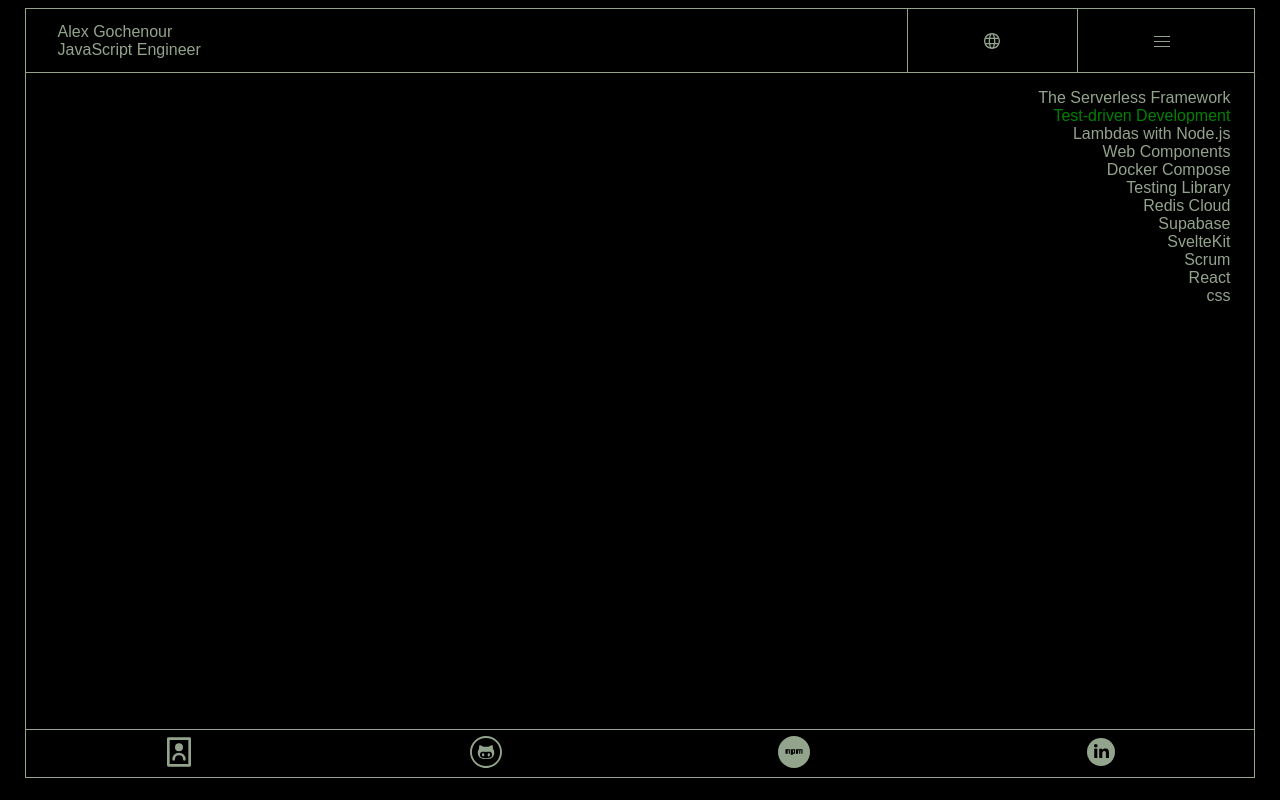
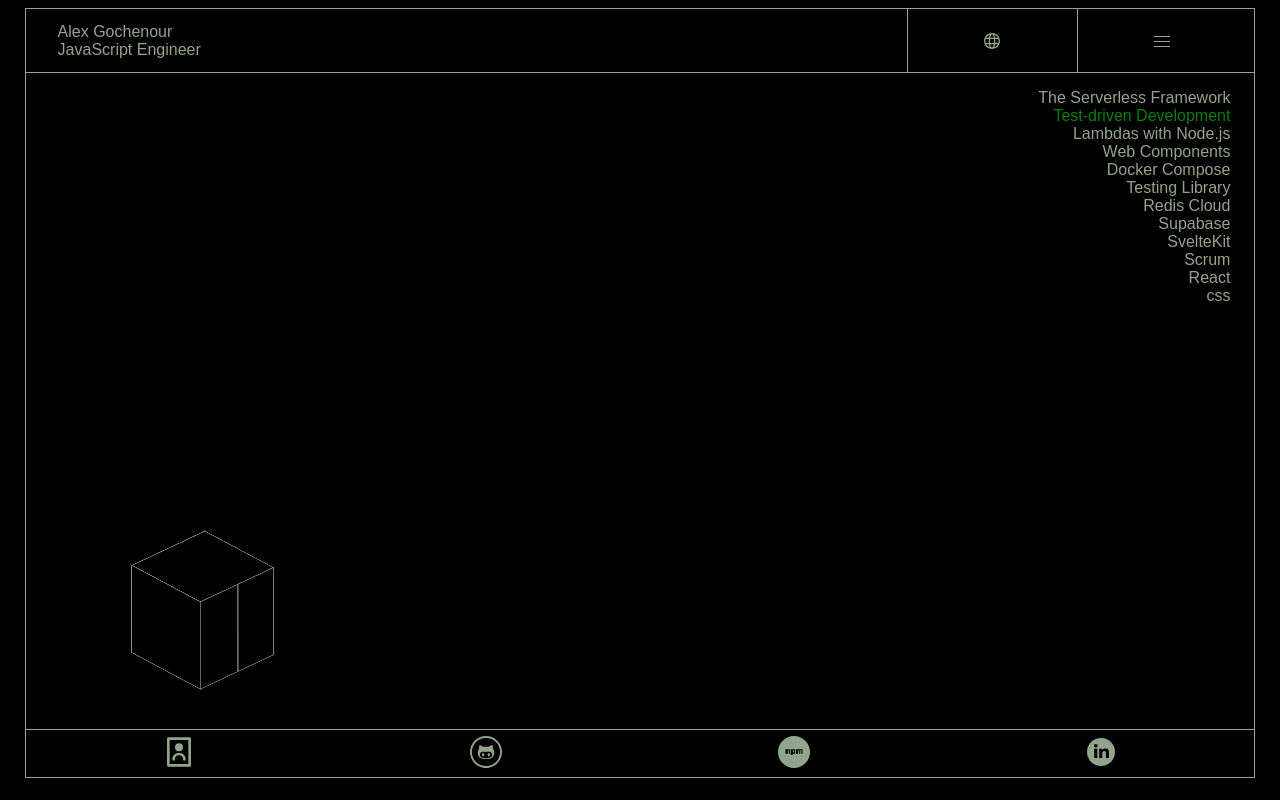
Before and after one commit to chunyukuo88/portfolio2, a React (Create React App) app: page / in a window 1280 px wide. Built offline with nearby package versions, Linux system fonts and the light colour scheme; what aws-amplify would draw is missing.

Commit message:
Refactored spinning cube so it relies entirely on vanilla CSS again.

```diff
--- a/src/App.jsx
+++ b/src/App.jsx
@@ -2,13 +2,11 @@ import { useState } from 'react';
 import { useCommonGlobals } from './common/hooks';
 
 import { Divide as Hamburger } from 'hamburger-react'
-import GitHub from 'src/common/icons/contact_GH.svg';
-import NPM from 'src/common/icons/contact_NPM.svg'
-import LinkedIn from 'src/common/icons/contact_LinkedIn.svg';
-import Mail from 'src/common/icons/contact.svg';
 import Language from './features/language/Language';
 import { SettingsMenu } from './components/SettingsMenu/SettingsMenu';
 import { Sidebar } from './components/Sidebar/Sidebar';
+import { Footer } from './components/Footer/Footer';
+import { Cube } from './components/Cube/Cube';
 
 import {
   selectSettingsMenuVisibility,
@@ -80,30 +78,12 @@ function App(){
             <li>React</li>
             <li>css</li>
           </ul>
+          <Cube />
           <SettingsMenu />
         </div>
       </section>
 
-      <footer>
-        <span>
-          <img className='main-icons' src={Mail} alt='Mail icon'/>
-        </span>
-        <span>
-          <a href='https://github.com/chunyukuo88/' target='_blank' rel='noreferrer'>
-            <img className='main-icons' src={GitHub} alt='Github icon'/>
-          </a>
-        </span>
-        <span>
-          <a href='https://www.npmjs.com/package/gochenour' target='_blank' rel='noreferrer'>
-            <img className='main-icons' src={NPM} alt='NPM icon'/>
-          </a>
-        </span>
-        <span>
-          <a href='https://www.linkedin.com/in/alex-gochenour/' target='_blank' rel='noreferrer'>
-            <img className='main-icons' src={LinkedIn} alt='LinkedIn icon'/>
-          </a>
-        </span>
-      </footer>
+      <Footer />
     </main>
   );
 }
--- a/src/components/Cube/Cube.css
+++ b/src/components/Cube/Cube.css
@@ -1,3 +1,10 @@
+:root {
+    --cubeSideLength: 80px;
+    --primaryColor: red; /* Example value, replace with your desired color */
+    --border: 2px solid black; /* Example value, replace with your desired border */
+    --transitionInterval: 0.3s; /* Example value, replace with your desired transition duration */
+}
+
 @keyframes animate {
     0% {
         transform: rotateX(-30deg) rotateY(0deg);
@@ -7,29 +14,64 @@
     }
 }
 
+.cube {
+    position: absolute;
+    width: 100px;
+    height: 100px;
+    top: 70%;
+    left: 12%;
+    transform-style: preserve-3d;
+    transform: rotateX(-30deg);
+    animation: animate 4s linear infinite;
+    transition: var(--transitionInterval);
+}
+
 .cube div {
+    position: absolute;
+    width: 100%;
+    height: 100%;
+    transform-style: preserve-3d;
+    z-index: -4;
+    border-left: var(--border);
+}
+
+.cube div span {
     position: absolute;
     top: 0;
     left: 0;
     width: 100%;
     height: 100%;
-    transform-style: preserve-3d;
+    background: black;
+    border: var(--border);
 }
 
-/* TODO: Figure out how to convert this to JavaScript */
-/*.cube-lid::before {*/
-/*    content: '';*/
-/*    position: absolute;*/
-/*    top: 0;*/
-/*    left: 0;*/
-/*    width: 300px;*/
-/*    height: 300px;*/
-/*    background: #0f0;*/
-/*    transform: translateZ(-380px);*/
-/*    filter: blur(20px);*/
-/*    box-shadow: 0 0 120px rgba(0,255,0,0.2),*/
-/*    0 0 200px rgba(0,255,0,0.4),*/
-/*    0 0 300px rgba(0,255,0,0.4),*/
-/*    0 0 400px rgba(0,255,0,0.4),*/
-/*    0 0 500px rgba(0,255,0,0.4);*/
-/*}*/
+.cube div span:nth-child(1) {
+    transform: rotateY(90deg) translateZ(50px);
+    transition: var(--transitionInterval);
+}
+
+.cube div span:nth-child(2) {
+    transform: rotateY(180deg) translateZ(50px);
+    transition: var(--transitionInterval);
+}
+
+.cube div span:nth-child(3) {
+    transform: rotateY(270deg) translateZ(50px);
+    transition: var(--transitionInterval);
+}
+
+.cube div span:nth-child(4) {
+    transform: rotateY(360deg) translateZ(50px);
+    transition: var(--transitionInterval);
+}
+
+.cubeLid {
+    border: var(--border);
+    position: absolute;
+    top: 0;
+    left: 0;
+    width: var(--cubeSideLength);
+    height: var(--cubeSideLength);
+    transform: rotateX(90deg) translateZ(50px);
+    transition: var(--transitionInterval);
+}
--- a/src/components/Cube/Cube.jsx
+++ b/src/components/Cube/Cube.jsx
@@ -1,87 +1,15 @@
 import './Cube.css';
-import { useEffect, useRef, useState } from 'react';
-import { useMousePosition } from 'src/common/hooks';
 
 export function Cube() {
-    const lidRef = useRef(null);
-    const [multiple, setMultiple] = useState(1);
-    const mousePosition = useMousePosition();
-    const transitionInterval = '3s';
-
-    const mouseMovementHandler = () => {
-        if (mousePosition.y < 50) return setMultiple(0.5);
-        if (mousePosition.y < 100) return setMultiple(1);
-        if (mousePosition.y < 150) return setMultiple(1.5);
-        if (mousePosition.y < 200) return setMultiple(2);
-        if (mousePosition.y < 250) return setMultiple(2.5);
-        if (mousePosition.y < 300) return setMultiple(3);
-        if (mousePosition.y < 350) return setMultiple(3.5);
-        if (mousePosition.y < 400) return setMultiple(4);
-        setMultiple(4.5);
-    };
-
-    const styles = {
-        cube: {
-            position: 'relative',
-            width: `${multiple * 100}px`,
-            height: `${multiple * 100}px`,
-            transformStyle: 'preserve-3d',
-            transform: 'rotateX(-30deg)',
-            animation: 'animate 4s linear infinite',
-            transition: transitionInterval,
-        },
-        'cubeDivSpan': {
-            position: 'absolute',
-            top: 0,
-            left: 0,
-            width: '100%',
-            height: '100%',
-            background: `linear-gradient(#151515,rgb(0, ${multiple * 26}, 0))`,
-        },
-        'cubeDivSpanNthChild1': {
-            transform: `rotateY(calc(${1 * 90}deg)) translateZ(${multiple * 50}px)`,
-            transition: transitionInterval,
-        },
-        'cubeDivSpanNthChild2': {
-            transform: `rotateY(calc(${2 * 90}deg)) translateZ(${multiple * 50}px)`,
-            transition: transitionInterval,
-        },
-        'cubeDivSpanNthChild3': {
-            transform: `rotateY(calc(${3 * 90}deg)) translateZ(${multiple * 50}px)`,
-            transition: transitionInterval,
-        },
-        'cubeDivSpanNthChild4': {
-            transform: `rotateY(calc(${4 * 90}deg)) translateZ(${multiple * 50}px)`,
-            transition: transitionInterval,
-        },
-        'cubeLid': {
-            position: 'absolute',
-            top: 0,
-            left: 0,
-            width: `${multiple * 100}px`,
-            height: `${multiple * 100}px`,
-            background: '#222',
-            transform: `rotateX(90deg) translateZ(${multiple * 50}px)`,
-            transition: transitionInterval,
-        },
-    };
-
-    useEffect(() => {
-        window.addEventListener('mousemove', mouseMovementHandler);
-        return () => {
-            window.removeEventListener('mousemove', mouseMovementHandler);
-        }
-    }, [mousePosition]);
-
-    return (
-        <div className='cube' style={styles.cube} role='presentation' aria-hidden='true'>
-            <div ref={lidRef} className='cube-lid' style={styles.cubeLid} />
-            <div>
-                <span style={{...styles.cubeDivSpan, ...styles.cubeDivSpanNthChild1}} />
-                <span style={{...styles.cubeDivSpan, ...styles.cubeDivSpanNthChild2}} />
-                <span style={{...styles.cubeDivSpan, ...styles.cubeDivSpanNthChild3}} />
-                <span style={{...styles.cubeDivSpan, ...styles.cubeDivSpanNthChild4}} />
-            </div>
-        </div>
-    );
+  return (
+    <div className='cube' role='presentation' aria-hidden='true'>
+      <div className='cube-lid' />
+      <div>
+        <span/>
+        <span/>
+        <span/>
+        <span/>
+      </div>
+    </div>
+  );
 }
--- a/src/components/Footer/Footer.js
+++ b/src/components/Footer/Footer.js
@@ -0,0 +1,29 @@
+import Mail from 'src/common/icons/contact.svg';
+import GitHub from 'src/common/icons/contact_GH.svg';
+import NPM from 'src/common/icons/contact_NPM.svg';
+import LinkedIn from 'src/common/icons/contact_LinkedIn.svg';
+
+export function Footer() {
+  return (
+    <footer>
+      <span>
+        <img className='main-icons' src={Mail} alt='Mail icon'/>
+      </span>
+    <span>
+      <a href='https://github.com/chunyukuo88/' target='_blank' rel='noreferrer'>
+        <img className='main-icons' src={GitHub} alt='Github icon'/>
+      </a>
+    </span>
+      <span>
+        <a href='https://www.npmjs.com/package/gochenour' target='_blank' rel='noreferrer'>
+          <img className='main-icons' src={NPM} alt='NPM icon'/>
+        </a>
+      </span>
+      <span>
+        <a href='https://www.linkedin.com/in/alex-gochenour/' target='_blank' rel='noreferrer'>
+          <img className='main-icons' src={LinkedIn} alt='LinkedIn icon'/>
+        </a>
+      </span>
+    </footer>
+  );
+}
```
